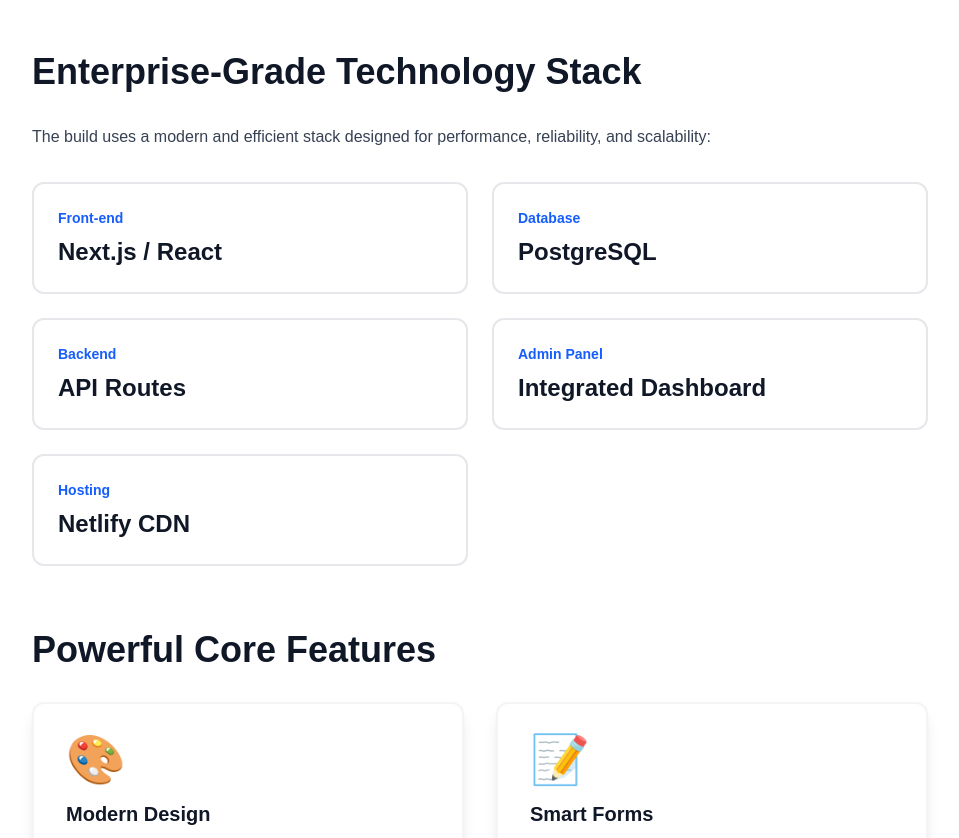
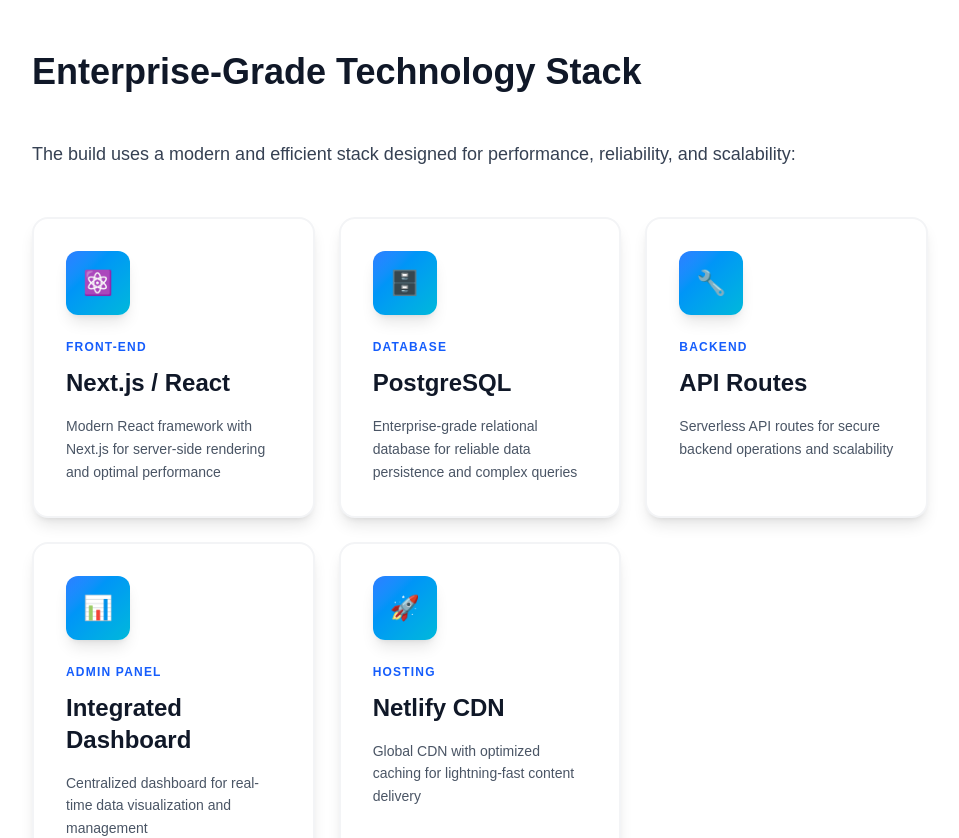
Before and after one commit to n30digitalsolutionsN/n30-website, a Next.js app: page /blog/butibam-mantics-case-study in a window 1280 px wide. Shown: the part 2300-3138 px from the top of the page, without its empty margins (160-1119 px from the left). Built offline with nearby package versions, Linux system fonts and the light colour scheme.

Commit message:
Update website with latest changes

```diff
--- a/app/blog/butibam-mantics-case-study/page.tsx
+++ b/app/blog/butibam-mantics-case-study/page.tsx
@@ -8,16 +8,19 @@
 export default function ManticsCaseStudy() {
   useEffect(() => {
     // Add meta tags dynamically for social sharing
+    const baseUrl = 'https://n30-website.vercel.app';
     const metaTags = [
       { property: 'og:title', content: 'Building the Butibam Mantics Rugby Team Website - N30 Digital Solutions' },
       { property: 'og:description', content: 'How modern web development transformed a local Lae rugby club with a complete digital upgrade, integrated database, and admin management tools.' },
-      { property: 'og:image', content: 'https://n30-website.vercel.app/mantics-hero.png' },
-      { property: 'og:url', content: 'https://n30-website.vercel.app/blog/butibam-mantics-case-study' },
+      { property: 'og:image', content: `${baseUrl}/mantics-hero.png` },
+      { property: 'og:url', content: `${baseUrl}/blog/butibam-mantics-case-study` },
       { property: 'og:type', content: 'article' },
+      { property: 'og:site_name', content: 'N30 Digital Solutions' },
       { name: 'twitter:card', content: 'summary_large_image' },
       { name: 'twitter:title', content: 'Building the Butibam Mantics Rugby Team Website' },
       { name: 'twitter:description', content: 'Professional digital transformation for a local rugby club' },
-      { name: 'twitter:image', content: 'https://n30-website.vercel.app/mantics-hero.png' },
+      { name: 'twitter:image', content: `${baseUrl}/mantics-hero.png` },
+      { name: 'description', content: 'Explore how N30 Digital Solutions built a professional website for Butibam Mantics Rugby Team with database integration and admin dashboard.' },
     ];
 
     metaTags.forEach(tag => {
@@ -86,6 +89,8 @@
     { category: 'Admin Panel', tech: 'Integrated Dashboard' },
     { category: 'Hosting', tech: 'Netlify CDN' },
   ];
+
+  const shareUrl = 'https://n30-website.vercel.app/blog/butibam-mantics-case-study';
 
   return (
     <div className="min-h-screen bg-white overflow-hidden">
@@ -201,15 +206,45 @@
 
           {/* Tech Stack */}
           <div className="mb-16">
-            <h2 className="text-4xl font-black text-gray-900 mb-8">Enterprise-Grade Technology Stack</h2>
-            <p className="text-gray-700 mb-8 leading-relaxed">
+            <h2 className="text-4xl font-black text-gray-900 mb-12">Enterprise-Grade Technology Stack</h2>
+            <p className="text-gray-700 mb-12 leading-relaxed text-lg">
               The build uses a modern and efficient stack designed for performance, reliability, and scalability:
             </p>
-            <div className="grid grid-cols-1 md:grid-cols-2 gap-6">
+            <div className="grid grid-cols-1 md:grid-cols-2 lg:grid-cols-3 gap-6">
               {techStack.map((item, idx) => (
-                <div key={idx} className="bg-white border-2 border-gray-200 rounded-xl p-6 hover:border-blue-500 transition-colors">
-                  <p className="text-sm text-blue-600 font-bold mb-2">{item.category}</p>
-                  <p className="text-2xl font-bold text-gray-900">{item.tech}</p>
+                <div
+                  key={idx}
+                  className="group relative bg-white rounded-2xl p-8 border-2 border-gray-100 hover:border-blue-500 shadow-lg hover:shadow-2xl transition-all duration-300 overflow-hidden"
+                >
+                  {/* Background gradient on hover */}
+                  <div className="absolute inset-0 bg-linear-to-br from-blue-50 to-cyan-50 opacity-0 group-hover:opacity-100 transition-opacity duration-300"></div>
+
+                  {/* Icon/Badge */}
+                  <div className="relative mb-6 inline-flex items-center justify-center w-16 h-16 bg-linear-to-br from-blue-500 to-cyan-500 rounded-xl text-white text-2xl font-bold shadow-lg">
+                    {idx === 0 && '⚛️'}
+                    {idx === 1 && '🗄️'}
+                    {idx === 2 && '🔧'}
+                    {idx === 3 && '📊'}
+                    {idx === 4 && '🚀'}
+                  </div>
+
+                  {/* Content */}
+                  <div className="relative">
+                    <p className="text-xs text-blue-600 font-bold uppercase tracking-widest mb-3">{item.category}</p>
+                    <p className="text-2xl font-black text-gray-900 mb-4 group-hover:text-blue-600 transition-colors">{item.tech}</p>
+
+                    {/* Descriptive text */}
+                    <p className="text-sm text-gray-600 leading-relaxed">
+                      {idx === 0 && 'Modern React framework with Next.js for server-side rendering and optimal performance'}
+                      {idx === 1 && 'Enterprise-grade relational database for reliable data persistence and complex queries'}
+                      {idx === 2 && 'Serverless API routes for secure backend operations and scalability'}
+                      {idx === 3 && 'Centralized dashboard for real-time data visualization and management'}
+                      {idx === 4 && 'Global CDN with optimized caching for lightning-fast content delivery'}
+                    </p>
+                  </div>
+
+                  {/* Accent line */}
+                  <div className="absolute bottom-0 left-0 w-0 h-1 bg-linear-to-r from-blue-500 to-cyan-500 group-hover:w-full transition-all duration-300"></div>
                 </div>
               ))}
             </div>
@@ -413,13 +448,28 @@
           <div className="border-t border-gray-200 pt-12">
             <p className="text-gray-600 font-semibold mb-6">Share this case study:</p>
             <div className="flex gap-4 flex-wrap">
-              <a href="#" className="inline-flex items-center gap-2 px-6 py-3 bg-blue-600 text-white rounded-lg hover:bg-blue-700 transition-colors font-semibold">
-                📱 Share on LinkedIn
+              <a
+                href={`https://www.linkedin.com/sharing/share-offsite/?url=${encodeURIComponent(shareUrl)}`}
+                target="_blank"
+                rel="noopener noreferrer"
+                className="inline-flex items-center gap-2 px-6 py-3 bg-blue-600 text-white rounded-lg hover:bg-blue-700 transition-colors font-semibold"
+              >
+                💼 Share on LinkedIn
               </a>
-              <a href="#" className="inline-flex items-center gap-2 px-6 py-3 bg-blue-400 text-white rounded-lg hover:bg-blue-500 transition-colors font-semibold">
-                𝕏 Share on Twitter
+              <a
+                href={`https://www.facebook.com/sharer/sharer.php?u=${encodeURIComponent(shareUrl)}`}
+                target="_blank"
+                rel="noopener noreferrer"
+                className="inline-flex items-center gap-2 px-6 py-3 bg-blue-500 text-white rounded-lg hover:bg-blue-600 transition-colors font-semibold"
+              >
+                f Share on Facebook
               </a>
-              <a href="#" className="inline-flex items-center gap-2 px-6 py-3 bg-green-600 text-white rounded-lg hover:bg-green-700 transition-colors font-semibold">
+              <a
+                href={`https://wa.me/?text=Check%20out%20this%20case%20study%20on%20the%20Butibam%20Mantics%20Rugby%20Team%20Website%20-%20${encodeURIComponent(shareUrl)}`}
+                target="_blank"
+                rel="noopener noreferrer"
+                className="inline-flex items-center gap-2 px-6 py-3 bg-green-600 text-white rounded-lg hover:bg-green-700 transition-colors font-semibold"
+              >
                 💬 Share on WhatsApp
               </a>
             </div>
```
